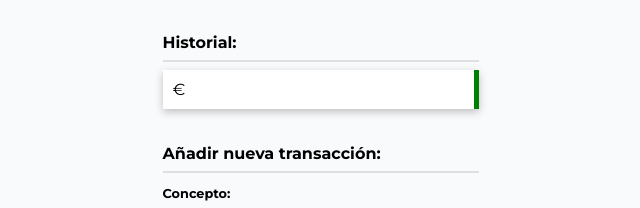
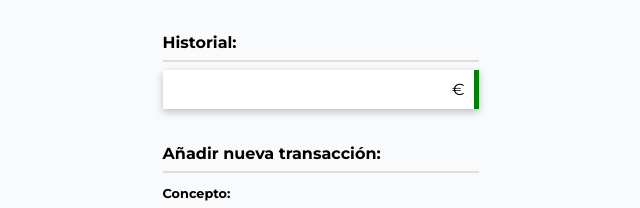
Before and after one commit to claudiahcarril/Keepcoding_JavaScript_Navegador, a plain HTML site: page index.html in a window 1280 px wide. Both pictures are taken after a click on the button "Añadir transacción". Shown: the part 197-405 px from the top of the page, 319-959 px from the left. Drawn offline with Linux system fonts and the light colour scheme.

Commit message:
Creating movementsRecord div

```diff
--- a/index.js
+++ b/index.js
@@ -21,7 +21,6 @@
 
     localStorage.setItem("concept", inputConcept.value)
     localStorage.setItem("quantity", inputQuantity.value)
-    console.log(inputConcept.value, inputQuantity.value)
 
     const objInput = [{
         concept: localStorage.getItem("concept"),
@@ -31,10 +30,12 @@
     // HISTORIAL
     objInput.forEach(input => {
         const movementsRecord = document.getElementById("movements-record")
-        const accountMovements = document.createElement('p')
-        console.log(`${input.concept} -  ${input.quantity}`)
-        accountMovements.innerText = `${input.concept} ${input.quantity}€`
-
+        const accountMovements = document.createElement('div')
+        accountMovements.innerHTML = `
+        <p>${input.concept}</p>
+        <p>${input.quantity}€</p>
+        `
+        accountMovements.classList.add("divRecords")
         movementsRecord.appendChild(accountMovements)
 
     });
--- a/styles/style.css
+++ b/styles/style.css
@@ -67,7 +67,11 @@
     padding-bottom: 10px;
 }
 
-#movements-record p {
+
+.divRecords {
+    display: flex;
+    flex-direction: row;
+    justify-content: space-between;
     box-shadow: rgba(0, 0, 0, 0.24) 0px 3px 8px;
     margin: 0 0 5px 0;
     background-color: white;
@@ -76,7 +80,9 @@
     padding: 10px;
 }
 
-
+.divRecords p {
+    margin: 0;
+}
 
 .add-new-transaction {
     margin-top: 20px;
```
